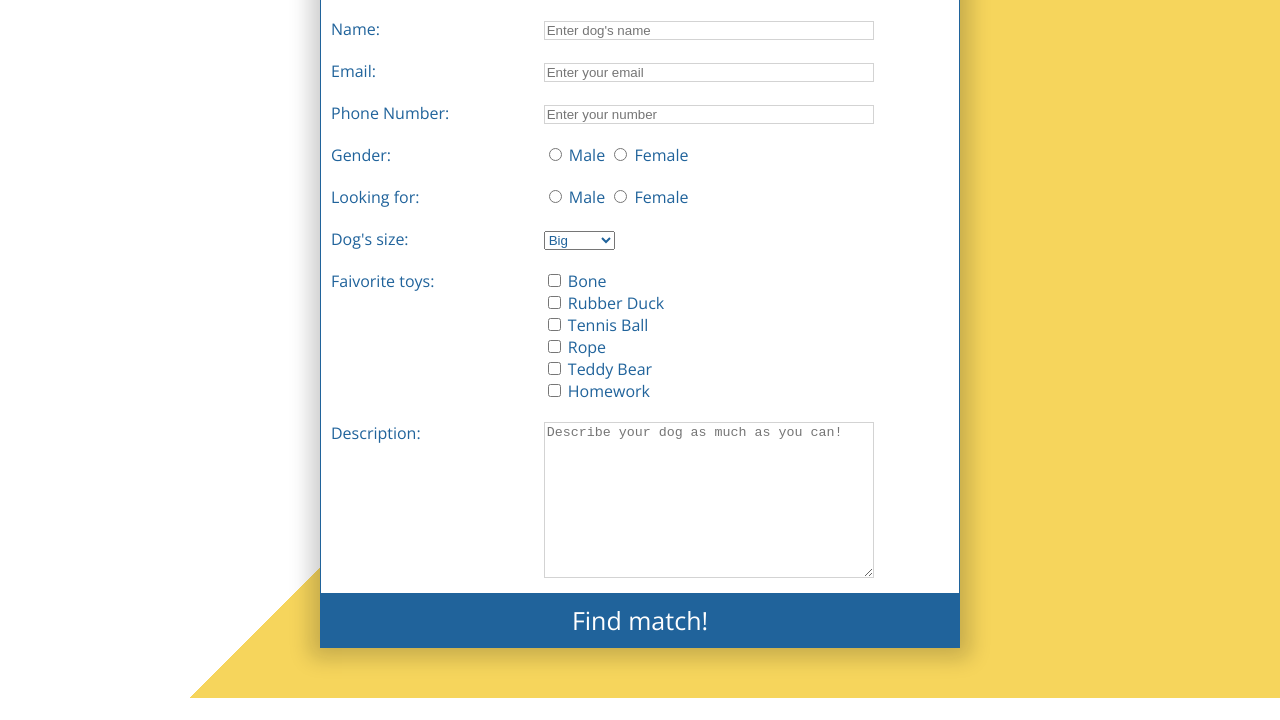
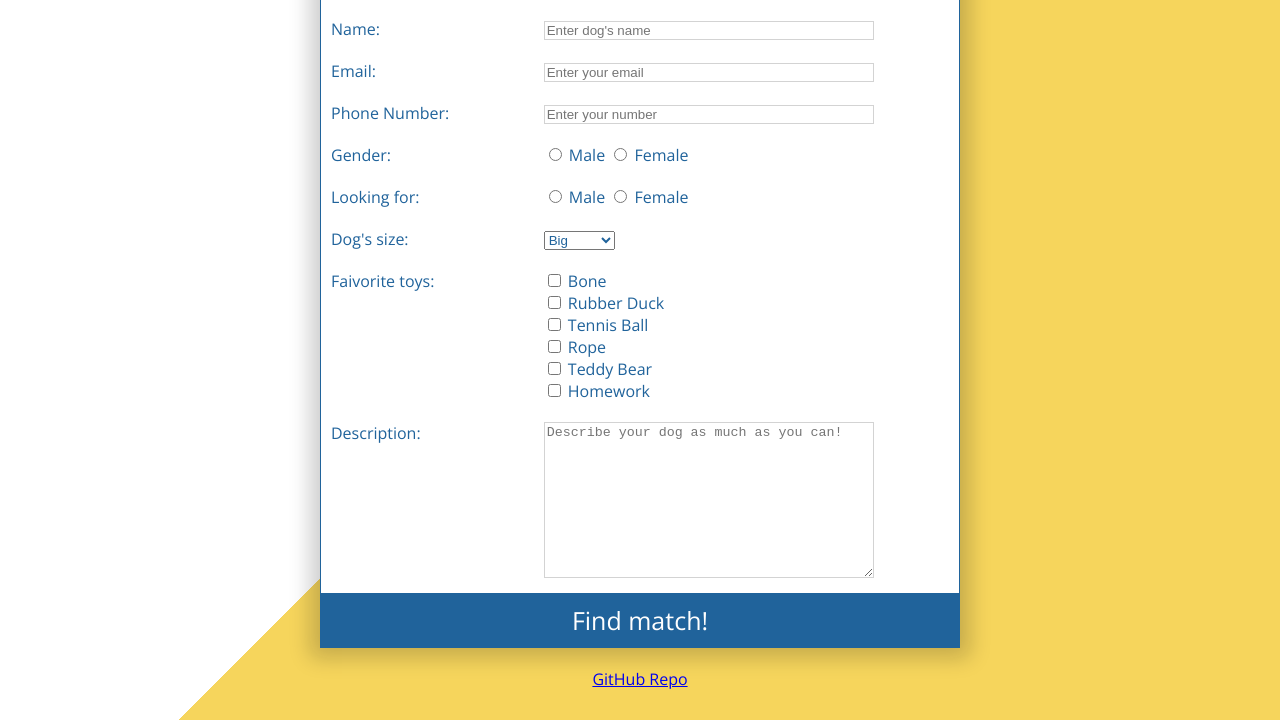
Before and after one commit to 0xhido/freeCodeCampChallenges, a plain HTML site: page ResponsiveWebDesign/SurveyForm/index.html in a window 1280 px wide. Shown: the part 203-923 px from the top of the page. Before the commit the page ends 901 px from the top, so only its background shows below. Drawn offline with nearby package versions, Linux system fonts and the light colour scheme.

Commit message:
add github link

```diff
--- a/ResponsiveWebDesign/SurveyForm/index.html
+++ b/ResponsiveWebDesign/SurveyForm/index.html
@@ -96,7 +96,10 @@
                 <button type="submit" id="submit">Find match!</button>
             </form>
         </main>
-        </ id="wrapper">
+    </div>
+    <footer>
+        <a href="https://github.com/mryode/freeCodeCampChallenges/tree/master/ResponsiveWebDesign">GitHub Repo</a>
+    </footer>
 </body>
 <script src="https://cdn.freecodecamp.org/testable-projects-fcc/v1/bundle.js"></script>
 
--- a/ResponsiveWebDesign/SurveyForm/style.css
+++ b/ResponsiveWebDesign/SurveyForm/style.css
@@ -114,3 +114,10 @@ button {
     background: #20639B;
     color: white;
 }
+
+footer {
+    position: relative;
+    text-align: center;
+    bottom: 30px;
+    font-family: 'Open Sans', sans-serif;
+}
```
